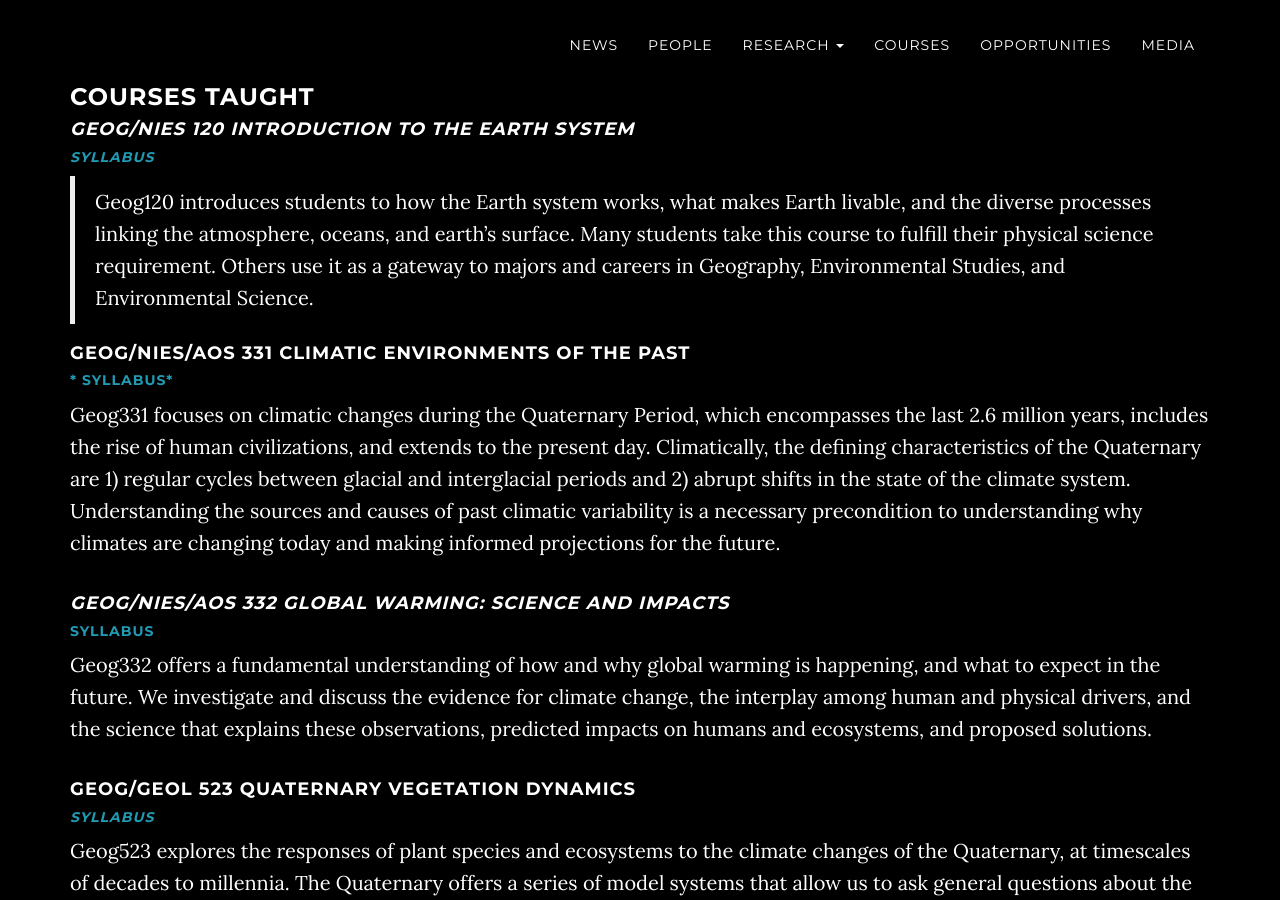
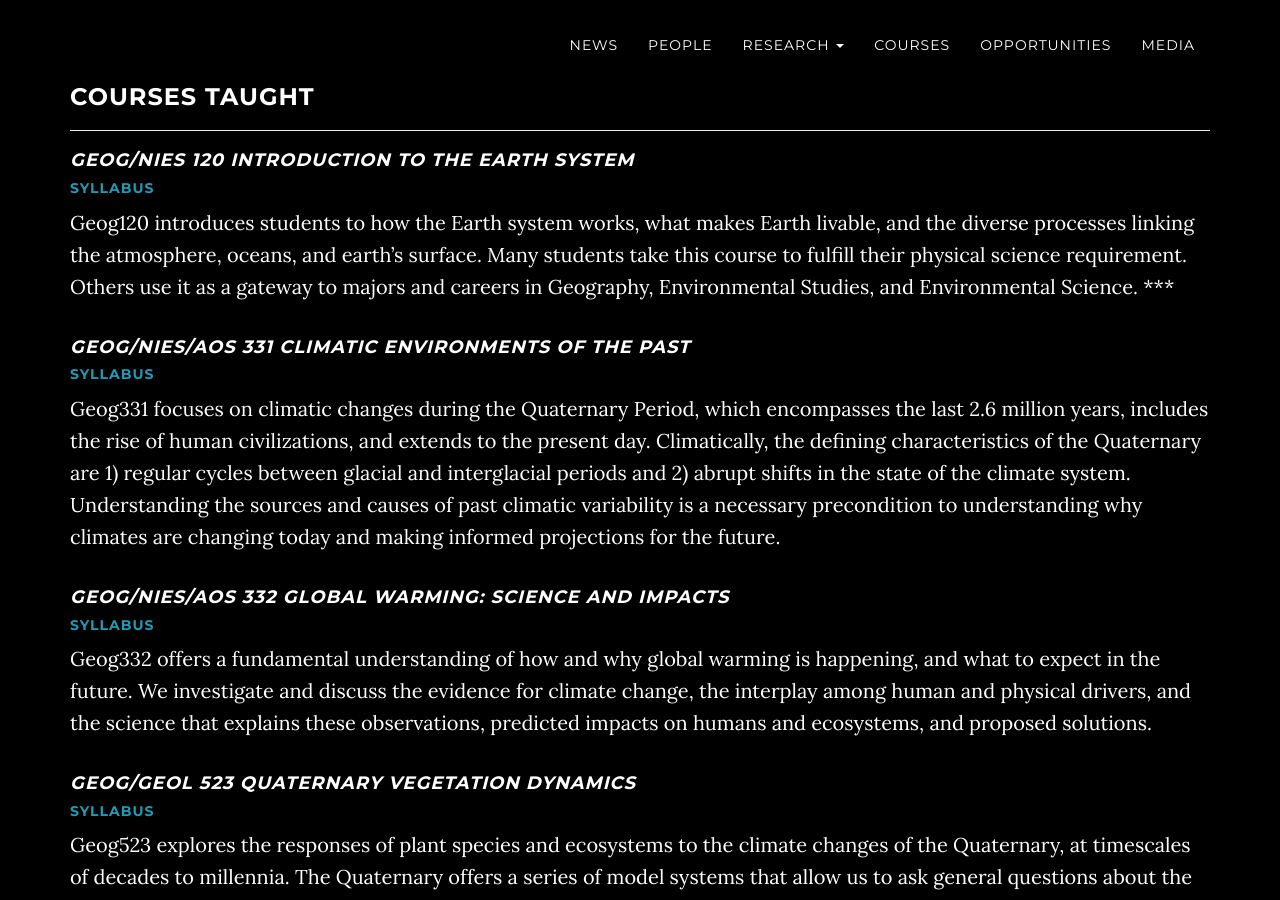
Before and after one commit to WilliamsPaleoLab/WilliamsPaleoLab.github.io, a Jekyll site: the page built from courses.md, in a window 1280 px wide and 900 px high. Built offline with Jekyll 4.4.1, drawn with Linux system fonts in a browser that asks for light colours.

```diff
--- a/courses.md
+++ b/courses.md
@@ -5,28 +5,30 @@ layout: page
 
 ### Courses Taught
 
+***
 
 #### _**Geog/NIES 120 Introduction to the Earth System**_
 
-##### [*SYLLABUS*](http://geography.wisc.edu/courses/syllabi/120_fall.pdf)
+##### [**SYLLABUS**](http://geography.wisc.edu/courses/syllabi/120_fall.pdf)
 
->Geog120 introduces students to how the Earth system works, what makes Earth livable, and the diverse processes linking the atmosphere, oceans, and earth's surface. Many students take this course to fulfill their physical science requirement. Others use it as a gateway to majors and careers in Geography, Environmental Studies, and Environmental Science.
+Geog120 introduces students to how the Earth system works, what makes Earth livable, and the diverse processes linking the atmosphere, oceans, and earth's surface. Many students take this course to fulfill their physical science requirement. Others use it as a gateway to majors and careers in Geography, Environmental Studies, and Environmental Science.
+***
 
-#### **Geog/NIES/AOS 331 Climatic Environments of the Past**
+#### _**Geog/NIES/AOS 331 Climatic Environments of the Past**_
 
-##### [* SYLLABUS*](http://geography.wisc.edu/courses/syllabi/331_fall.pdf)
+##### [**SYLLABUS**](http://geography.wisc.edu/courses/syllabi/331_fall.pdf)
 
 Geog331 focuses on climatic changes during the Quaternary Period, which encompasses the last 2.6 million years, includes the rise of human civilizations, and extends to the present day.  Climatically, the defining characteristics of the Quaternary are 1) regular cycles between glacial and interglacial periods and 2) abrupt shifts in the state of the climate system.  Understanding the sources and causes of past climatic variability is a necessary precondition to understanding why climates are changing today and making informed projections for the future.
 
-####  _Geog/NIES/AOS 332 Global Warming: Science and Impacts_
+####  _**Geog/NIES/AOS 332 Global Warming: Science and Impacts**_
 
 ##### [**SYLLABUS**](http://geography.wisc.edu/courses/syllabi/332_spring.pdf)
 
 Geog332 offers a fundamental understanding of how and why global warming is happening, and what to expect in the future. We  investigate and discuss the evidence for climate change, the interplay among human and physical drivers, and the science that explains these observations, predicted impacts on humans and ecosystems, and proposed solutions.
 
-#### Geog/Geol 523 Quaternary Vegetation Dynamics
+#### _**Geog/Geol 523 Quaternary Vegetation Dynamics**_
 
-##### [*SYLLABUS*](http://geography.wisc.edu/courses/syllabi/523_spring.pdf)
+##### [**SYLLABUS**](http://geography.wisc.edu/courses/syllabi/523_spring.pdf)
 
 Geog523 explores the responses of plant species and ecosystems to the climate changes of the Quaternary, at timescales of decades to millennia.  The Quaternary offers a series of model systems that allow us to ask general questions about the mechanisms driving vegetation change, and apply the answers to refine our projections of vegetational responses to 21st-century change.
 
```
